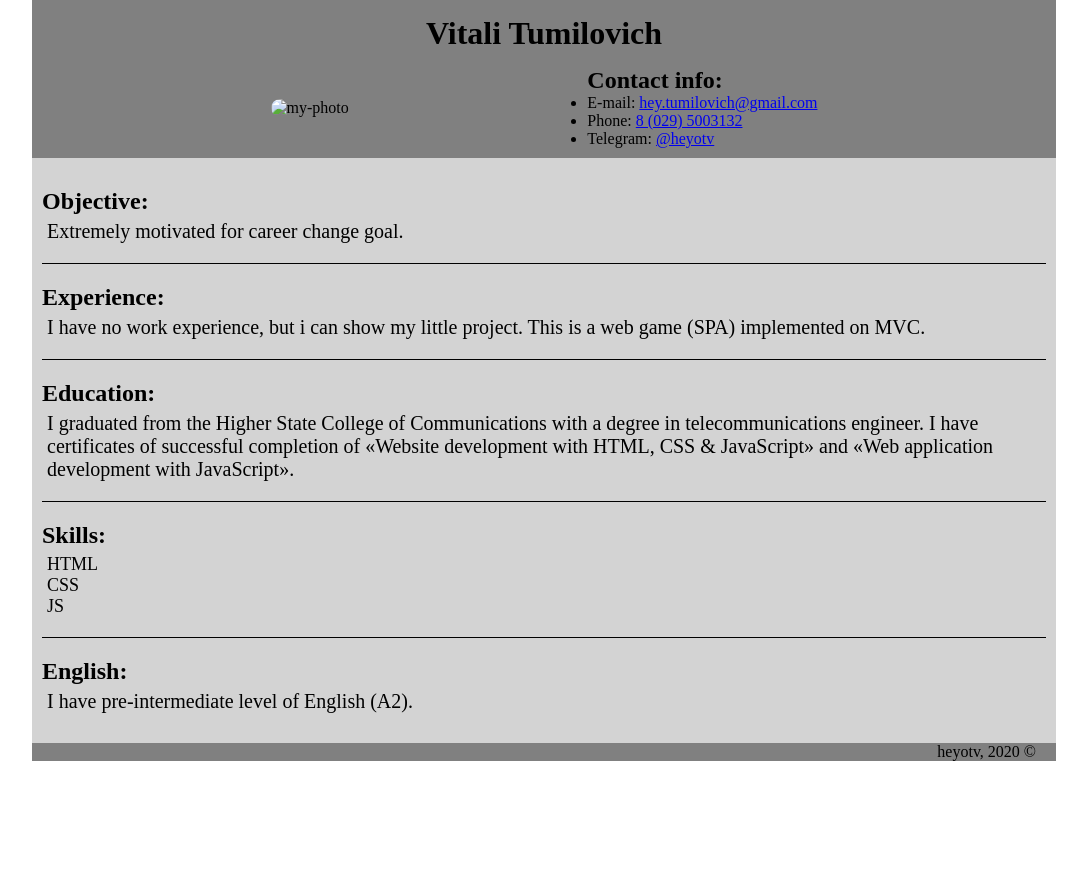
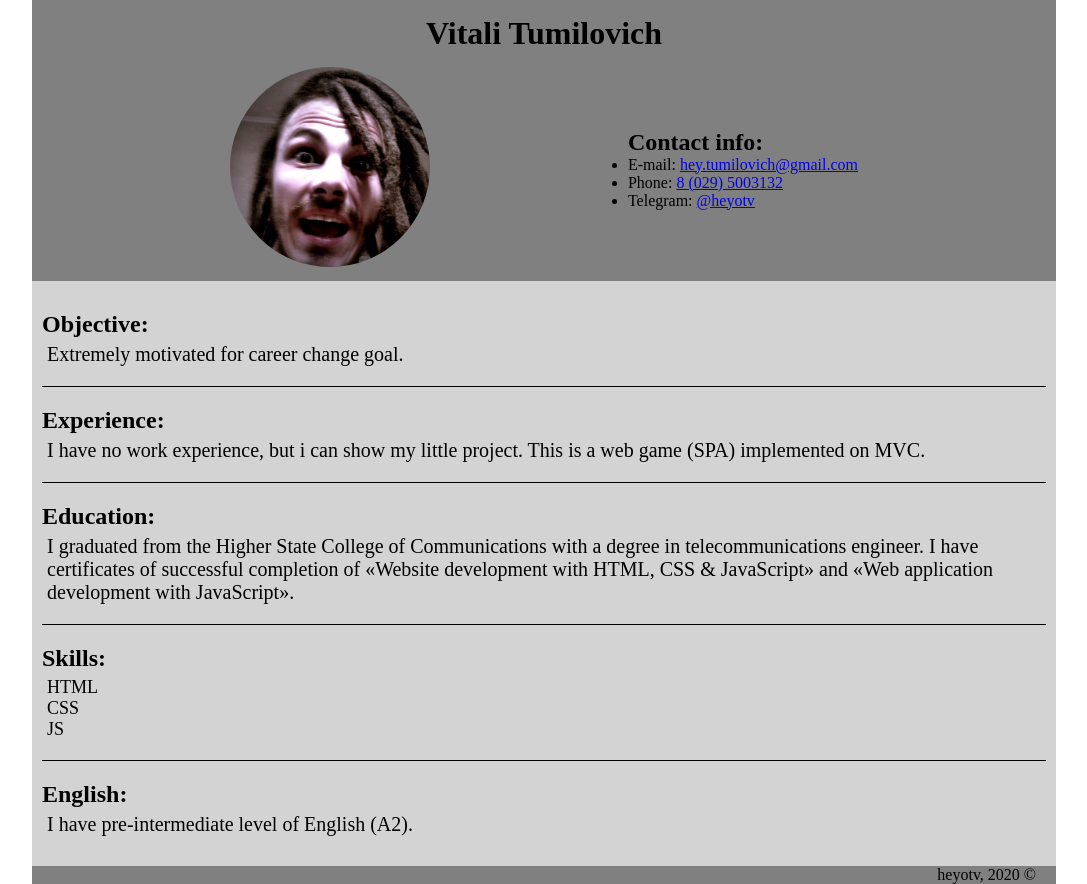
Before and after one commit to heyotv/rsschool-cv, a plain HTML site: page index.html in a window 1280 px wide. Shown: the whole page, without its empty margins (96-1183 px from the left). Before the commit the page ends 800 px from the top, so only its background shows below. Drawn offline with Linux system fonts and the light colour scheme.

Commit message:
fix: change path to the photo

```diff
--- a/index.html
+++ b/index.html
@@ -14,7 +14,7 @@
       <h1>Vitali Tumilovich</h1>
       <div class="info-wrapper">
         <div class="photo">
-          <img src="photo.jpg" alt="my-photo" width="200" height="200">
+          <img src="images/photo.jpg" alt="my-photo" width="200" height="200">
         </div>
         <div class="contacts">
           <h2>Contact info:</h2>
```
